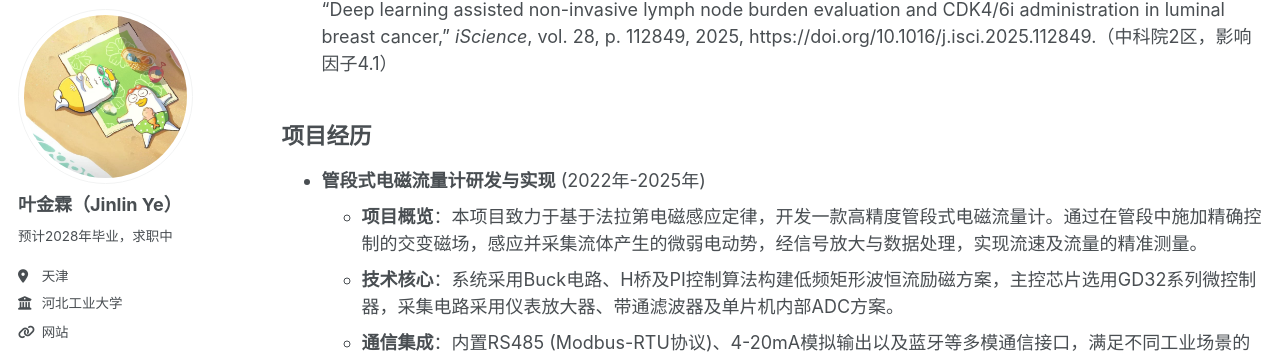
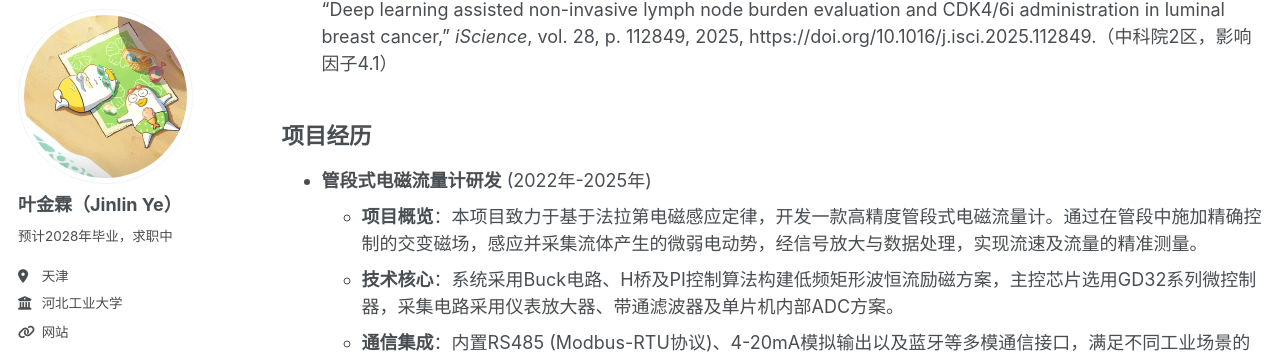
Before and after one commit to JinlinYY/JinlinYY.github.io, a Jekyll site: the page built from _pages/cv.md, in a window 1280 px wide and 900 px high, scrolled down 887 px. Shown: the part 90-444 px from the top of the window. Built offline with Jekyll 4.4.1, drawn with Linux system fonts in a browser that asks for light colours; some web fonts are replaced; a script that is not in the unit is left out.

Commit message:
Update cv.md

```diff
--- a/_pages/cv.md
+++ b/_pages/cv.md
@@ -31,7 +31,7 @@ redirect_from:
 
 ## 项目经历
 
-* **管段式电磁流量计研发与实现** (2022年-2025年)
+* **管段式电磁流量计研发** (2022年-2025年)
     * **项目概览**：本项目致力于基于法拉第电磁感应定律，开发一款高精度管段式电磁流量计。通过在管段中施加精确控制的交变磁场，感应并采集流体产生的微弱电动势，经信号放大与数据处理，实现流速及流量的精准测量。
     * **技术核心**：系统采用Buck电路、H桥及PI控制算法构建低频矩形波恒流励磁方案，主控芯片选用GD32系列微控制器，采集电路采用仪表放大器、带通滤波器及单片机内部ADC方案。
     * **通信集成**：内置RS485 (Modbus-RTU协议)、4-20mA模拟输出以及蓝牙等多模通信接口，满足不同工业场景的数据传输需求。
```
